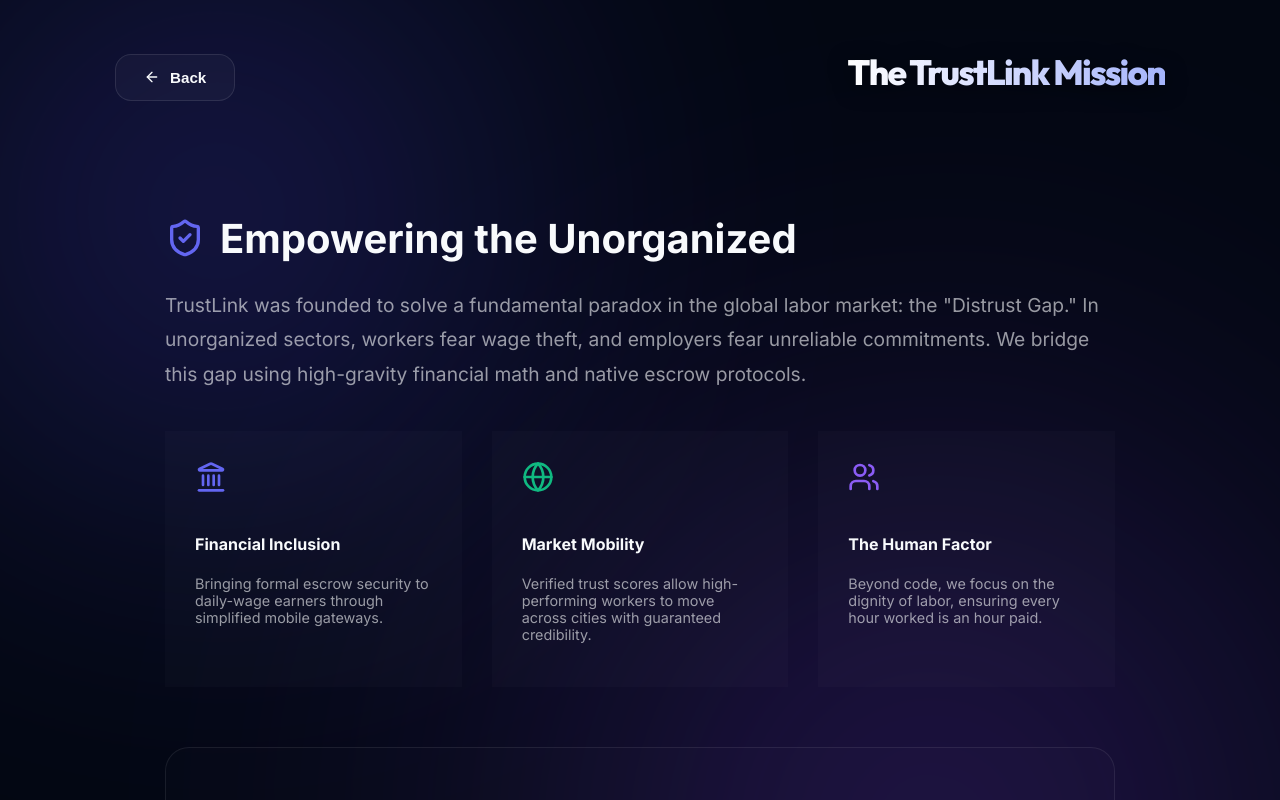
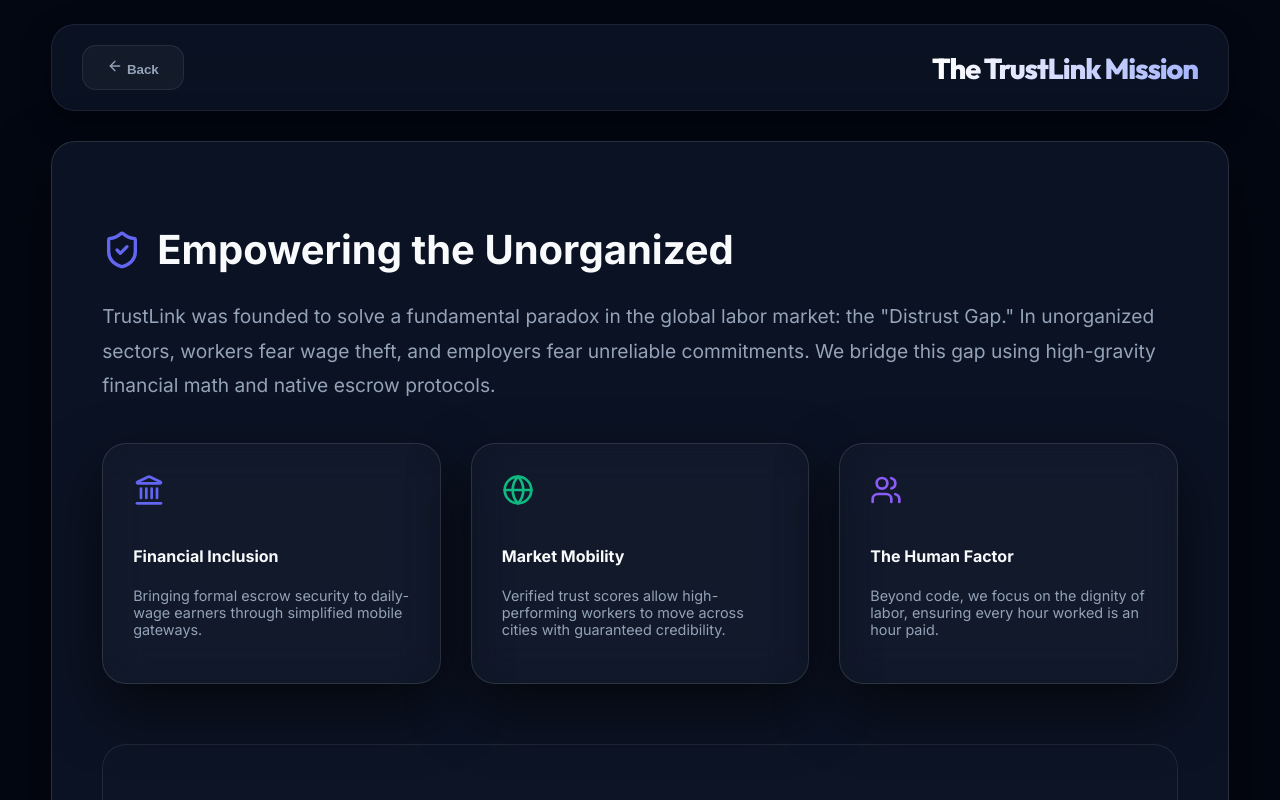
Before and after one commit to shivamvanjara/-trustlink, a React (Vite) app in the folder trustlink-frontend/: page /about in a window 1280 px wide. Shown: the top 800 px of the page. Built offline with nearby package versions, Linux system fonts and the light colour scheme; no server answers.

Commit message:
Restructure authentication with authentic private email OTP verification and ultra-premium  SaaS UI design system

```diff
--- a/trustlink-frontend/src/MainDashboard.css
+++ b/trustlink-frontend/src/MainDashboard.css
@@ -1,22 +1,213 @@
-/* MainDashboard.css - ULTRA PREMIUM AI THEME */
+/* MainDashboard.css - ULTRA PREMIUM $100M SAAS DESIGN SYSTEM */
 
-@import url('https://fonts.googleapis.com/css2?family=Outfit:wght@300;400;500;600;700;800&family=Inter:wght@300;400;500;600;700&display=swap');
+@import url('https://fonts.googleapis.com/css2?family=Outfit:wght@300;400;500;600;700;800;900&family=Inter:wght@300;400;500;600;700;800&display=swap');
 
 :root {
   --bg-color: #030712;
-  --card-bg: rgba(17, 24, 39, 0.7);
+  --card-bg: rgba(15, 23, 42, 0.75);
   --text-primary: #f8fafc;
-  --text-secondary: rgba(248, 250, 252, 0.6);
-  --accent-blue: #6366f1; /* Indigo focus */
-  --accent-blue-hover: #818cf8;
-  --accent-blue-active: rgba(99, 102, 241, 0.2);
+  --text-secondary: #94a3b8;
+  --accent-blue: #6366f1;
+  --accent-blue-hover: #4f46e5;
+  --accent-purple: #a855f7;
+  --accent-emerald: #10b981;
+  --accent-amber: #f59e0b;
+  --accent-rose: #f43f5e;
   --border-color: rgba(255, 255, 255, 0.08);
-  --card-border: rgba(255, 255, 255, 0.1);
-  --success: #10b981;
-  --warning: #f59e0b;
-  --error: #ef4444;
-  --glass-glow: inset 0 1px 1px rgba(255, 255, 255, 0.05);
-  --shadow-premium: 0 20px 50px rgba(0, 0, 0, 0.4);
+  --card-border: rgba(255, 255, 255, 0.12);
+  --shadow-glow: 0 0 35px rgba(99, 102, 241, 0.25);
+  --shadow-premium: 0 25px 60px rgba(0, 0, 0, 0.6);
+}
+
+* {
+  box-sizing: border-box;
+}
+
+html,
+body {
+  font-family: 'Inter', system-ui, -apple-system, sans-serif;
+  margin: 0;
+  padding: 0;
+  background-color: var(--bg-color);
+  color: var(--text-primary);
+  overflow-x: hidden;
+  -webkit-font-smoothing: antialiased;
+}
+
+/* Custom Premium Scrollbar */
+::-webkit-scrollbar {
+  width: 8px;
+  height: 8px;
+}
+::-webkit-scrollbar-track {
+  background: #030712;
+}
+::-webkit-scrollbar-thumb {
+  background: rgba(255, 255, 255, 0.15);
+  border-radius: 4px;
+}
+::-webkit-scrollbar-thumb:hover {
+  background: rgba(255, 255, 255, 0.3);
+}
+
+.dashboard-container {
+  width: 100%;
+  padding: 24px 4%;
+  min-height: 100vh;
+  position: relative;
+}
+
+.dashboard-header {
+  display: flex;
+  justify-content: space-between;
+  align-items: center;
+  padding: 20px 30px;
+  background: rgba(15, 23, 42, 0.7);
+  backdrop-filter: blur(20px);
+  border: 1px solid var(--border-color);
+  border-radius: 24px;
+  margin-bottom: 30px;
+  box-shadow: 0 10px 30px rgba(0,0,0,0.4);
+}
+
+.dashboard-header h2 {
+  font-family: 'Outfit', sans-serif;
+  font-size: 1.8rem;
+  font-weight: 800;
+  margin: 0;
+  letter-spacing: -0.04em;
+  background: linear-gradient(to right, #ffffff, #a5b4fc);
+  -webkit-background-clip: text;
+  -webkit-text-fill-color: transparent;
+}
+
+.card {
+  background: var(--card-bg);
+  backdrop-filter: blur(20px);
+  border: 1px solid var(--card-border);
+  border-radius: 24px;
+  box-shadow: var(--shadow-premium);
+  transition: transform 0.3s ease, border-color 0.3s ease, box-shadow 0.3s ease;
+}
+
+.card:hover {
+  border-color: rgba(99, 102, 241, 0.3);
+}
+
+.card-glow {
+  position: relative;
+  overflow: hidden;
+}
+
+.card-glow::before {
+  content: '';
+  position: absolute;
+  top: -50%;
+  left: -50%;
+  width: 200%;
+  height: 200%;
+  background: radial-gradient(circle at center, rgba(99, 102, 241, 0.08), transparent 70%);
+  pointer-events: none;
+}
+
+/* Premium Buttons */
+.btn-premium-primary {
+  background: linear-gradient(135deg, #4f46e5 0%, #6366f1 100%);
+  color: #ffffff;
+  border: none;
+  font-family: 'Inter', sans-serif;
+  font-weight: 700;
+  cursor: pointer;
+  transition: all 0.3s cubic-bezier(0.4, 0, 0.2, 1);
+  box-shadow: 0 10px 25px rgba(99, 102, 241, 0.35);
+  display: inline-flex;
+  align-items: center;
+  justify-content: center;
+}
+
+.btn-premium-primary:hover {
+  transform: translateY(-2px);
+  box-shadow: 0 15px 35px rgba(99, 102, 241, 0.5);
+  background: linear-gradient(135deg, #4338ca 0%, #4f46e5 100%);
+}
+
+.btn-premium-primary:active {
+  transform: translateY(0);
+}
+
+.action-btn {
+  background: linear-gradient(135deg, #4f46e5, #6366f1);
+  color: #ffffff;
+  border: none;
+  font-weight: 700;
+  padding: 12px 24px;
+  border-radius: 14px;
+  cursor: pointer;
+  transition: all 0.3s ease;
+  box-shadow: 0 8px 20px rgba(99, 102, 241, 0.3);
+}
+
+.action-btn:hover {
+  transform: translateY(-2px);
+  box-shadow: 0 12px 28px rgba(99, 102, 241, 0.45);
+}
+
+.secondary-btn {
+  background: rgba(255, 255, 255, 0.04) !important;
+  border: 1px solid var(--border-color) !important;
+  color: var(--text-secondary) !important;
+  box-shadow: none !important;
+}
+
+.secondary-btn:hover {
+  background: rgba(255, 255, 255, 0.08) !important;
+  color: #ffffff !important;
+  border-color: rgba(255, 255, 255, 0.2) !important;
+}
+
+/* Premium Form Inputs */
+.form-input-premium,
+.form-input {
+  width: 100%;
+  background: rgba(255, 255, 255, 0.03);
+  border: 1px solid var(--border-color);
+  border-radius: 14px;
+  padding: 14px 18px;
+  color: #ffffff;
+  font-family: 'Inter', sans-serif;
+  font-size: 0.95rem;
+  outline: none;
+  transition: all 0.3s ease;
+}
+
+.form-input-premium:focus,
+.form-input:focus {
+  border-color: var(--accent-blue);
+  background: rgba(99, 102, 241, 0.05);
+  box-shadow: 0 0 20px rgba(99, 102, 241, 0.25);
+}
+
+.role-badge {
+  padding: 6px 16px;
+  border-radius: 20px;
+  font-size: 0.8rem;
+  font-weight: 800;
+  text-transform: uppercase;
+  letter-spacing: 0.05em;
+  box-shadow: 0 4px 15px rgba(0,0,0,0.3);
+}
+
+/* Table Styling */
+table {
+  width: 100%;
+  border-collapse: collapse;
+}
+
+th {
+  font-family: 'Outfit', sans-serif;
+  font-size: 0.82rem;
+  letter-spacing: 0.05em;
+  text-transform: uppercase;
 }
 
 @keyframes spin {
@@ -27,341 +218,3 @@
 .spin {
   animation: spin 1s linear infinite;
 }
-
-html,
-body {
-  font-family: 'Inter', system-ui, -apple-system, sans-serif;
-  margin: 0;
-  padding: 0;
-  background-color: var(--bg-color);
-  color: var(--text-primary);
-  overflow-x: hidden;
-  transition: background-color 0.6s ease;
-}
-
-.dashboard-container {
-  width: 100%;
-  padding: 20px 5%;
-  min-height: 100vh;
-  box-sizing: border-box;
-  position: relative;
-  overflow: hidden;
-}
-
-/* Enhanced Mesh Environments */
-.dashboard-container::before,
-.dashboard-container::after {
-  content: '';
-  position: absolute;
-  width: 800px;
-  height: 800px;
-  border-radius: 50%;
-  filter: blur(140px);
-  z-index: 0;
-  opacity: 0.4;
-  pointer-events: none;
-}
-
-.dashboard-container::before {
-  top: -200px;
-  left: -200px;
-  background: radial-gradient(circle at center, #4f46e5 0%, transparent 70%);
-  animation: meshFloat1 30s infinite alternate cubic-bezier(0.4, 0, 0.2, 1);
-}
-
-.dashboard-container::after {
-  bottom: -300px;
-  right: -200px;
-  background: radial-gradient(circle at center, #7c3aed 0%, transparent 70%);
-  animation: meshFloat2 35s infinite alternate-reverse cubic-bezier(0.4, 0, 0.2, 1);
-}
-
-@keyframes meshFloat1 {
-  0% { transform: translate(0, 0) scale(1) rotate(0deg); }
-  100% { transform: translate(150px, 100px) scale(1.2) rotate(45deg); }
-}
-
-@keyframes meshFloat2 {
-  0% { transform: translate(0, 0) scale(1) rotate(0deg); }
-  100% { transform: translate(-150px, -150px) scale(1.3) rotate(-30deg); }
-}
-
-.dashboard-content,
-.dashboard-header {
-  position: relative;
-  z-index: 2;
-}
-
-.dashboard-content {
-  max-width: 1050px;
-  margin: 0 auto;
-}
-
-.dashboard-header {
-  max-width: 1050px;
-  margin: 0 auto 30px auto;
-  display: flex;
-  justify-content: space-between;
-  align-items: baseline;
-  padding-top: 30px;
-  gap: 20px;
-}
-
-.dashboard-header h2 {
-  font-family: 'Outfit', sans-serif;
-  margin: 0;
-  font-size: 2.2rem;
-  white-space: nowrap;
-  font-weight: 800;
-  letter-spacing: -0.05em;
-  background: linear-gradient(to right, #ffffff 0%, #a5b4fc 100%);
-  -webkit-background-clip: text;
-  background-clip: text;
-  -webkit-text-fill-color: transparent;
-  filter: drop-shadow(0 4px 10px rgba(0,0,0,0.5));
-}
-
-.role-badge {
-  padding: 8px 18px;
-  border-radius: 40px;
-  font-size: 0.75rem;
-  font-weight: 800;
-  text-transform: uppercase;
-  letter-spacing: 2px;
-  background: rgba(255, 255, 255, 0.05);
-  border: 1px solid rgba(255, 255, 255, 0.1);
-  color: var(--text-primary);
-  box-shadow: 0 4px 15px rgba(0, 0, 0, 0.2);
-}
-
-.section-header h3 {
-  margin: 0;
-  font-size: 2rem;
-  color: var(--text-primary);
-  font-weight: 800;
-  letter-spacing: -0.04em;
-  display: flex;
-  align-items: center;
-  gap: 12px;
-}
-
-/* Premium Buttons */
-.action-btn {
-  display: inline-flex;
-  align-items: center;
-  justify-content: center;
-  gap: 10px;
-  background-color: var(--accent-blue);
-  color: #ffffff;
-  border: none;
-  border-radius: 16px;
-  padding: 14px 28px;
-  font-size: 0.95rem;
-  font-weight: 700;
-  cursor: pointer;
-  transition: all 0.4s cubic-bezier(0.4, 0, 0.2, 1);
-  box-shadow: 0 4px 12px rgba(99, 102, 241, 0.3);
-}
-
-.action-btn:hover:not(:disabled) {
-  background-color: var(--accent-blue-hover);
-  transform: translateY(-4px) scale(1.02);
-  box-shadow: 0 20px 40px -10px rgba(99, 102, 241, 0.5);
-}
-
-.secondary-btn {
-  background-color: rgba(255, 255, 255, 0.03);
-  color: var(--text-primary);
-  border: 1px solid rgba(255, 255, 255, 0.1);
-  box-shadow: none;
-}
-
-.secondary-btn:hover:not(:disabled) {
-  background-color: rgba(255, 255, 255, 0.07);
-  border-color: rgba(255, 255, 255, 0.2);
-}
-
-/* Form Styles */
-.form-input {
-  width: 100%;
-  padding: 18px 22px;
-  border-radius: 16px;
-  border: 1px solid rgba(255, 255, 255, 0.1);
-  background-color: rgba(0, 0, 0, 0.3);
-  color: var(--text-primary);
-  font-family: inherit;
-  font-size: 1rem;
-  box-sizing: border-box;
-  transition: all 0.3s ease;
-  box-shadow: inset 0 2px 10px rgba(0, 0, 0, 0.2);
-}
-
-.form-input:focus {
-  outline: none;
-  border-color: var(--accent-blue);
-  background-color: rgba(0, 0, 0, 0.5);
-  box-shadow: 0 0 0 4px rgba(99, 102, 241, 0.2), inset 0 2px 10px rgba(0, 0, 0, 0.3);
-}
-
-
-.location-input-group {
-  display: flex;
-  gap: 12px;
-}
-
-.location-input-group .form-input {
-  flex: 1;
-}
-
-.post-btn {
-  width: 100%;
-  margin-top: 15px;
-}
-
-/* List Styles */
-.job-card,
-.posting-card {
-  padding: 0;
-  overflow: hidden;
-}
-
-.job-item,
-.posting-item {
-  display: flex;
-  justify-content: space-between;
-  align-items: center;
-  padding: 24px 30px;
-}
-
-.job-details h4 {
-  margin: 0 0 10px 0;
-  font-size: 1.3rem;
-  color: var(--text-primary);
-  font-weight: 700;
-}
-
-.job-company {
-  font-size: 0.95rem;
-  color: var(--text-secondary);
-  margin-bottom: 14px;
-  display: flex;
-  align-items: center;
-  gap: 8px;
-  font-weight: 500;
-}
-
-.job-meta {
-  display: flex;
-  gap: 12px;
-  font-size: 0.9rem;
-  font-weight: 600;
-}
-
-.job-wage {
-  color: var(--accent-blue);
-  background: rgba(37, 99, 235, 0.15);
-  padding: 6px 14px;
-  border-radius: 8px;
-}
-
-.job-distance {
-  color: var(--text-secondary);
-  background: rgba(0, 0, 0, 0.05);
-  padding: 6px 14px;
-  border-radius: 8px;
-}
-
-.dashboard-dark .job-distance {
-  background: rgba(255, 255, 255, 0.05);
-}
-
-/* Smart Ledger Styles */
-.ledger-card {
-  border-left: 6px solid var(--accent-blue);
-  transition: all 0.3s cubic-bezier(0.4, 0, 0.2, 1);
-}
-
-.ledger-card.status-completed { border-color: var(--success); }
-.ledger-card.status-active { border-color: var(--accent-blue); }
-.ledger-card.status-cancelled { border-color: var(--warning); }
-.ledger-card.status-breached { border-color: var(--error); }
-
-.ledger-card:hover {
-  transform: translateX(8px);
-  background: rgba(255, 255, 255, 0.05);
-}
-
-.amount-display {
-  font-family: 'Outfit', sans-serif;
-  font-size: 1.25rem;
-  font-weight: 800;
-  letter-spacing: -0.02em;
-}
-
-.roi-badge {
-  font-size: 0.7rem;
-  padding: 4px 10px;
-  border-radius: 6px;
-  font-weight: 800;
-  text-transform: uppercase;
-}
-
-/* Animations */
-@keyframes fadeIn {
-  from {
-    opacity: 0;
-    transform: translateY(10px);
-  }
-
-  to {
-    opacity: 1;
-    transform: translateY(0);
-  }
-}
-
-.jobs-list .job-card,
-.postings-list .posting-card {
-  animation: fadeIn 0.5s ease-out forwards;
-}
-
-/* Add staggered delay for lists */
-.jobs-list .job-card:nth-child(1) {
-  animation-delay: 0.1s;
-}
-
-.jobs-list .job-card:nth-child(2) {
-  animation-delay: 0.2s;
-}
-
-.jobs-list .job-card:nth-child(3) {
-  animation-delay: 0.3s;
-}
-
-.jobs-list .job-card:nth-child(4) {
-  animation-delay: 0.4s;
-}
-
-/* Responsive */
-@media (max-width: 768px) {
-
-  .job-item,
-  .posting-item {
-    flex-direction: column;
-    align-items: flex-start;
-    gap: 20px;
-    padding: 20px;
-  }
-
-  .job-item .apply-btn {
-    width: 100%;
-  }
-
-  .form-row {
-    flex-direction: column;
-    gap: 0;
-  }
-
-  .location-input-group {
-    flex-direction: column;
-  }
-}
```
Also changed, not shown: trustlink-frontend/src/pages/Auth.jsx (+112 -78 lines), 1 other file (tests, documents, lock files or other folders).
